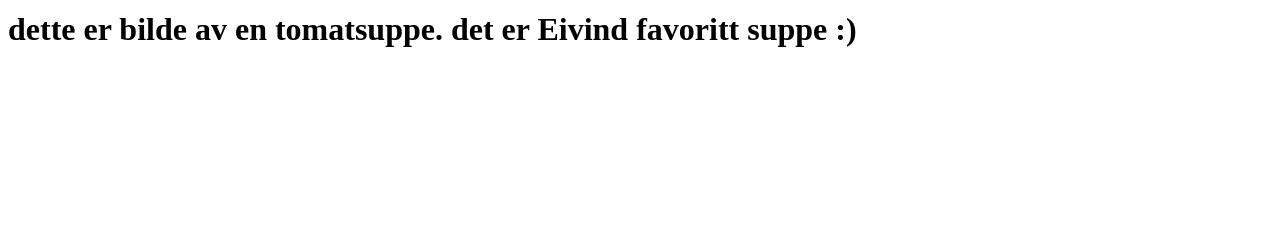
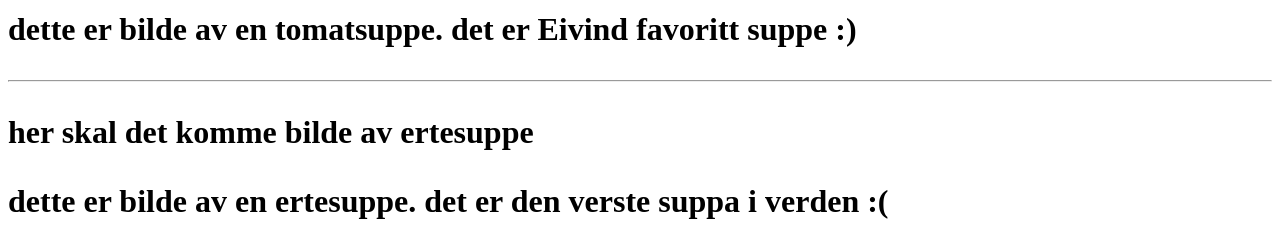
Before and after one commit to eiek220105/mygreatwebsite, a plain HTML site: page index.html in a window 1280 px wide. Shown: the part 757-1009 px from the top of the page. Before the commit the page ends 837 px from the top, so only its background shows below. Drawn offline with Linux system fonts and the light colour scheme.

Commit message:
Update index.html

```diff
--- a/index.html
+++ b/index.html
@@ -6,3 +6,6 @@
 <hr>
 <p> her skal det komme bilde av tomat suppe </p>
 <p> dette er bilde av en tomatsuppe. det er Eivind favoritt suppe :) </p>
+<hr>
+<p> her skal det komme bilde av ertesuppe </p>
+<p> dette er bilde av en ertesuppe. det er den verste suppa i verden :( </p>
```
